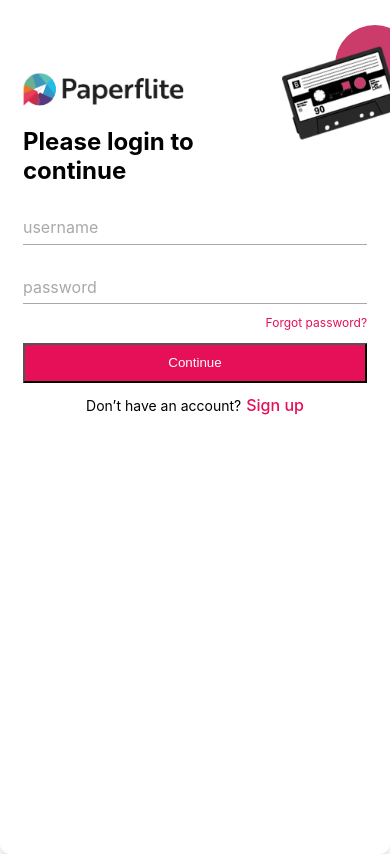
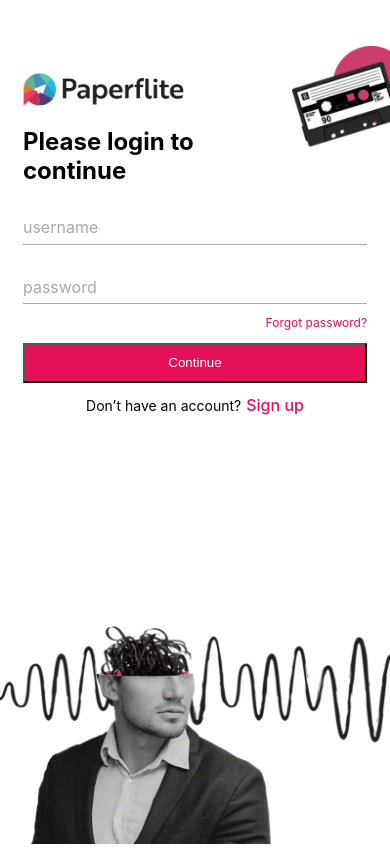
Before and after one commit to Abhinav80555/Login-screen-Frontend, a React (Vite) app: page / in a window 390 px wide. Built offline with nearby package versions, Linux system fonts and the light colour scheme; the HTML template or start-up script is replaced by a standard one.

Commit message:
mobile screen image positined done

```diff
--- a/src/App.css
+++ b/src/App.css
@@ -24,8 +24,6 @@
   justify-content: flex-start;
 }
 
-
-
 .form-container-card {
   height: 65%;
   width: 43%;
@@ -44,6 +42,10 @@
 /* ------------------------------------- */
 
 @media only screen and (max-width: 600px) {
+  .right-sub-container {
+    max-height: 100dvh;
+    overflow: hidden;
+  }
   .auth-bg-img {
     display: none;
   }
--- a/src/helpher/helpher.jsx
+++ b/src/helpher/helpher.jsx
@@ -2,3 +2,4 @@
 export const AUTH_BG_IMG = `${ORIGIN}/assets/images/auth_bg_img.jpg`;
 export const LOGO = `${ORIGIN}/assets/images/logo.png`;
 export const CASET = `${ORIGIN}/assets/images/caset.png`;
+export const MAN = `${ORIGIN}/assets/images/man.png`;
--- a/src/pages/LoginForm.jsx
+++ b/src/pages/LoginForm.jsx
@@ -1,6 +1,6 @@
 import { useState } from "react";
 import "./styles/form.css";
-import { CASET, LOGO } from "../helpher/helpher";
+import { CASET, LOGO, MAN } from "../helpher/helpher";
 import { useNavigate } from "react-router-dom";
 
 export function LoginForm() {
@@ -40,7 +40,6 @@
   return (
     <div className="login-page-container">
       <div className="mobile-caset-container">
-        <div className="bg-color-circle"></div>
         <img src={CASET} alt="" className="caset-img" />
       </div>
       <img src={LOGO} alt="" className="auth-logo" />
@@ -101,6 +100,9 @@
           Sign up
         </span>
       </p>
+      <div className="man-img-container">
+        <img src={MAN} alt="" className="man-img" />
+      </div>
     </div>
   );
 }
--- a/src/pages/styles/form.css
+++ b/src/pages/styles/form.css
@@ -107,12 +107,18 @@
   width: 100%;
   padding: 3% 5%;
 }
+.man-img {
+  position: fixed;
+  bottom: 0;
+  left: 0%;
+  width: 100%;
+}
 
 @media only screen and (max-width: 600px) {
-    .auth-logo {
-        width: 50%;
-        margin-top: 15%;
-      }
+  .auth-logo {
+    width: 50%;
+    margin-top: 15%;
+  }
   .login-page-container {
     position: relative;
     height: 100%;
@@ -128,7 +134,7 @@
     display: block;
     width: 32%;
     position: absolute;
-    right: -20px;
+    right: -30px;
     top: 5.5vh;
   }
 
@@ -144,6 +150,6 @@
   }
 
   .auth-card-footer {
-    position:static;
+    position: static;
   }
 }
```
Also changed, not shown: public/assets/images/caset.png, public/assets/images/man.png (added). Lines whose indentation alone changed are shown as unchanged.
